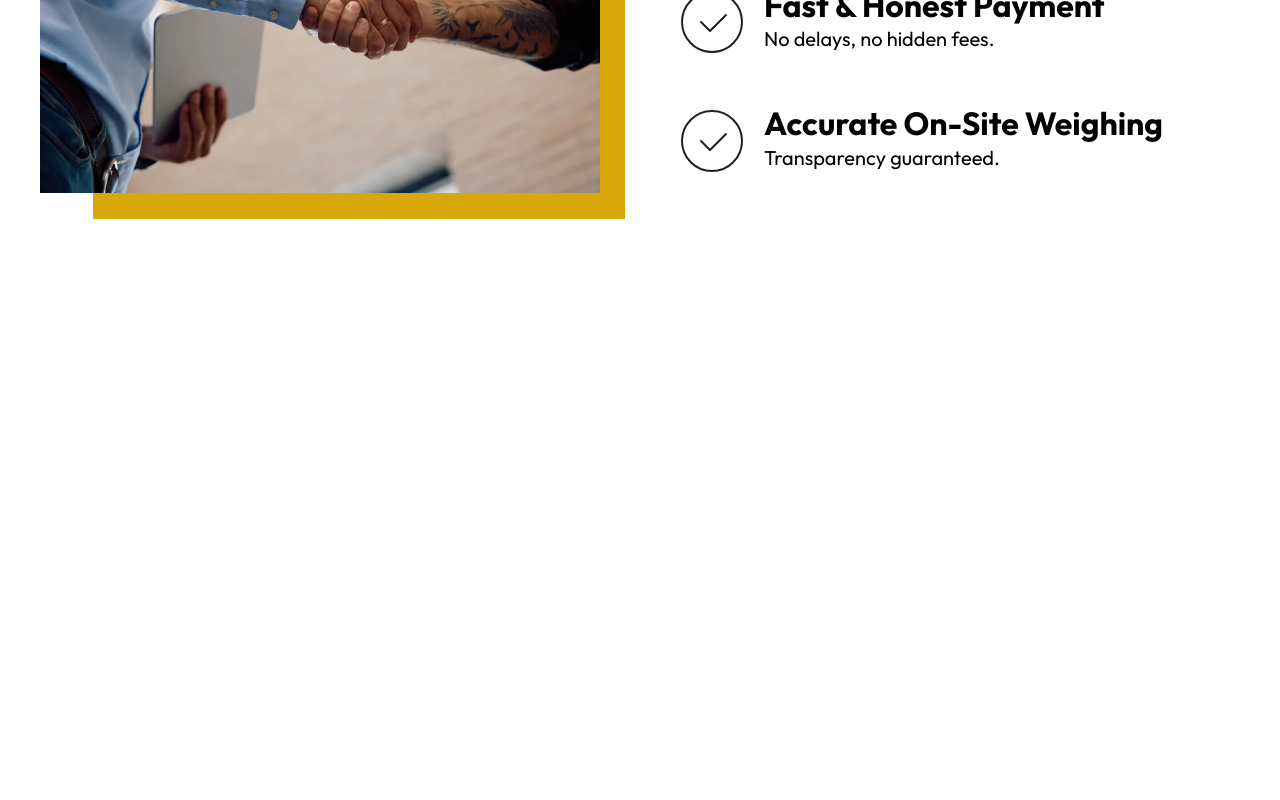
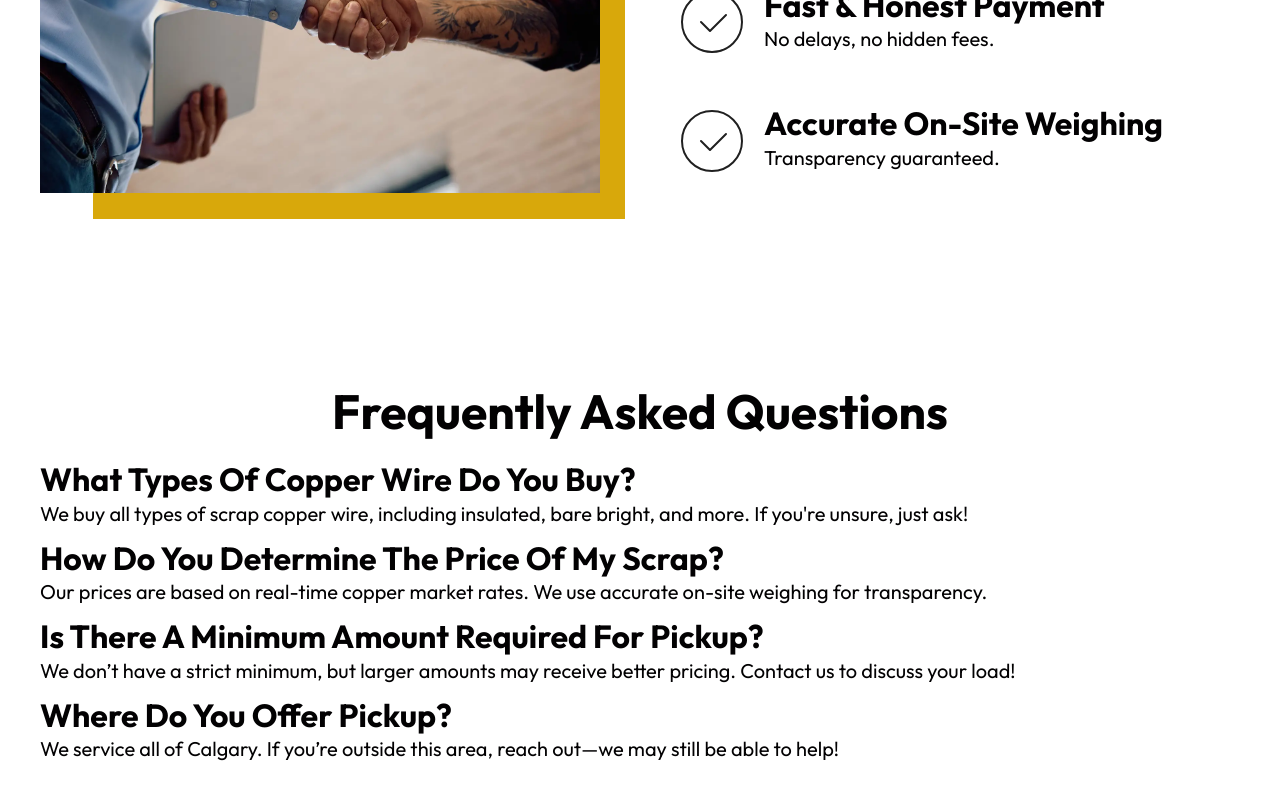
Before and after one commit to LarocheJ/copperstripping, a React (Vite) app: page / in a window 1280 px wide. Shown: the part 2492-3292 px from the top of the page. Before the commit the page ends 2795 px from the top, so only its background shows below. Built offline with nearby package versions, Linux system fonts and the light colour scheme.

Commit message:
Add FAQ and dropdown components

```diff
--- a/src/App.jsx
+++ b/src/App.jsx
@@ -4,6 +4,7 @@ import Hero from './components/Hero'
 import Steps from './components/Steps'
 import Prices from './components/Prices'
 import ChooseUs from './components/ChooseUs'
+import Faq from './components/Faq'
 
 function App() {
 
@@ -16,8 +17,8 @@ function App() {
 			<Steps />
 			 <Prices />
 			<ChooseUs />
-			{/* <Faq />
-			<Contact />
+			<Faq />
+			{/* <Contact />
 			<Footer /> */}
 		</>
 	)
--- /dev/null
+++ b/src/components/Dropdown.jsx
@@ -0,0 +1,8 @@
+export default function Dropdown(props) {
+    return(
+        <div className="dropdown">
+            <h3 className="dropdown__title">{props.title}</h3>
+            <p className="dropdown__content">{props.content}</p>
+        </div>
+    )
+}
--- /dev/null
+++ b/src/components/Faq.jsx
@@ -0,0 +1,29 @@
+import Dropdown from './Dropdown';
+
+export default function Faq() {
+    return (
+        <section className="section section-faq">
+            <div className="container">
+                <h2 className="section-title section-title--center">Frequently Asked Questions</h2>
+                <div className="dropdowns">
+                    <Dropdown
+                        title="What types of copper wire do you buy?"
+                        content="We buy all types of scrap copper wire, including insulated, bare bright, and more. If you're unsure, just ask!"
+                    />
+                    <Dropdown
+                        title="How do you determine the price of my scrap?"
+                        content="Our prices are based on real-time copper market rates. We use accurate on-site weighing for transparency."
+                    />
+                    <Dropdown
+                        title="Is there a minimum amount required for pickup?"
+                        content="We don’t have a strict minimum, but larger amounts may receive better pricing. Contact us to discuss your load!"
+                    />
+                    <Dropdown
+                        title="Where do you offer pickup?"
+                        content="We service all of Calgary. If you’re outside this area, reach out—we may still be able to help!"
+                    />
+                </div>
+            </div>
+        </section>
+    )
+}
--- a/src/styles/Global.css
+++ b/src/styles/Global.css
@@ -36,6 +36,10 @@
     margin-block-end: 2rem;
 }
 
+.section-title--center {
+    text-align: center;
+}
+
 .section-title--spaced {
     margin-block-end: 6rem;
 }
```
